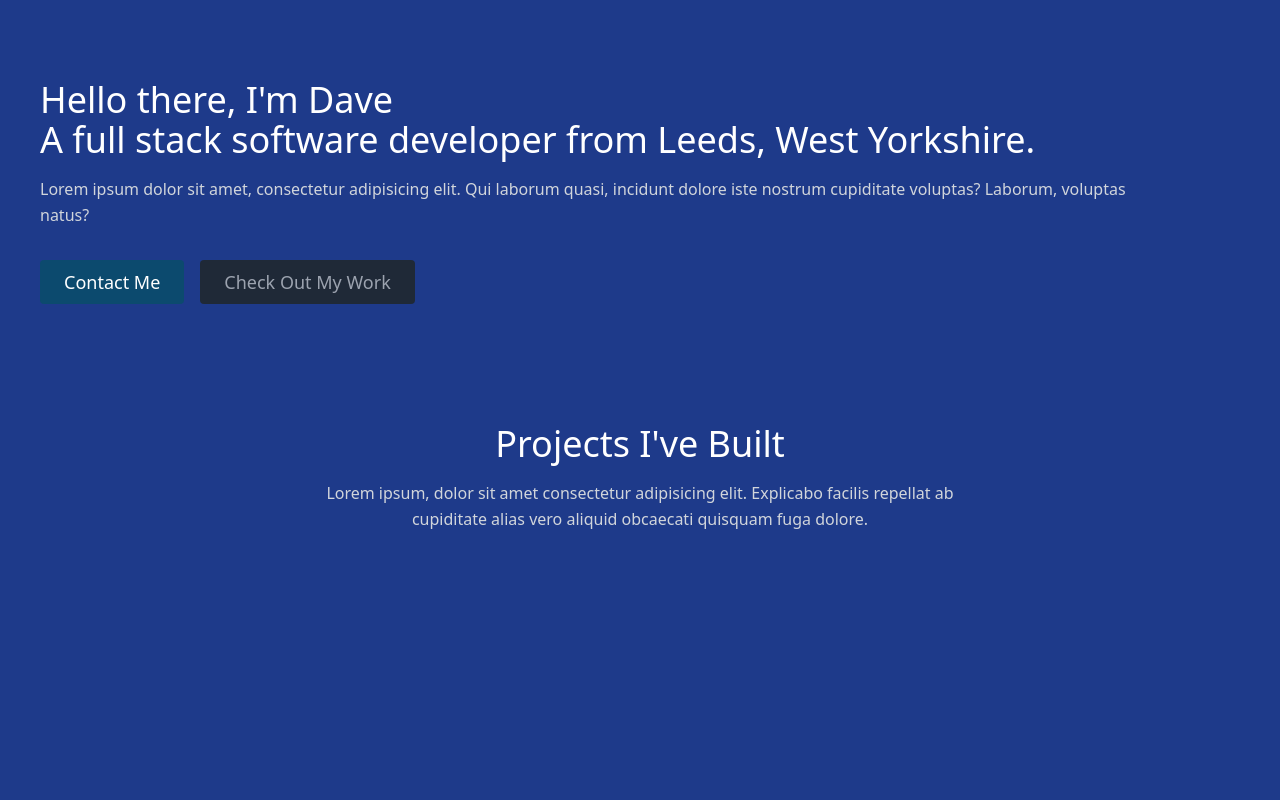
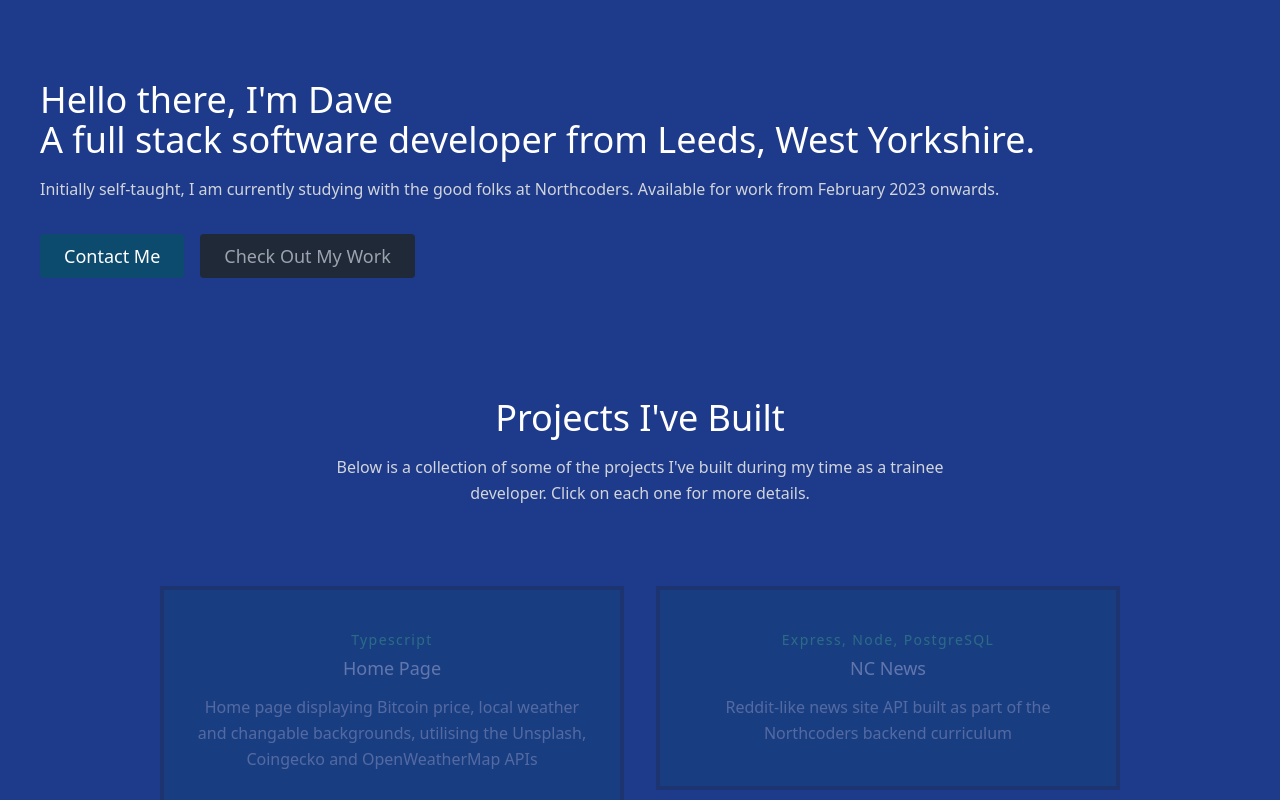
Before and after one commit to druoc/portfolio-site, a React (Vite) app: page / in a window 1280 px wide. Shown: the top 800 px of the page. Built offline with nearby package versions, Linux system fonts and the light colour scheme.

Commit message:
Removed dummy text and filled out info sections. Adjusted opacity of project component

```diff
--- a/src/components/About.jsx
+++ b/src/components/About.jsx
@@ -8,9 +8,8 @@ const About = () => {
             <br />A full stack software developer from Leeds, West Yorkshire.
           </h1>
           <p className="mb-8 leading-relaxed">
-            Lorem ipsum dolor sit amet, consectetur adipisicing elit. Qui
-            laborum quasi, incidunt dolore iste nostrum cupiditate voluptas?
-            Laborum, voluptas natus?
+            Initially self-taught, I am currently studying with the good folks
+            at Northcoders. Available for work from February 2023 onwards.
           </p>
           <div className="flex justify-center">
             <a
--- a/src/components/Projects.jsx
+++ b/src/components/Projects.jsx
@@ -9,9 +9,8 @@ const Projects = () => {
             Projects I've Built
           </h1>
           <p className="lg:w-2/3 mx-auto leading-relaxed text-base">
-            Lorem ipsum, dolor sit amet consectetur adipisicing elit. Explicabo
-            facilis repellat ab cupiditate alias vero aliquid obcaecati quisquam
-            fuga dolore.
+            Below is a collection of some of the projects I've built during my
+            time as a trainee developer. Click on each one for more details.
           </p>
         </div>
         <div className="flex flex-wrap -m-4">
@@ -22,7 +21,7 @@ const Projects = () => {
               className="sm:w-1/2 w-100 p-4"
             >
               <div className="flex relative">
-                <div className="px-8 py-10 relative z-10 w-full border-4 border-gray-800 bg-sky-900 opacity-0 hover:opacity-100">
+                <div className="px-8 py-10 relative z-10 w-full border-4 border-gray-800 bg-sky-900 opacity-30 hover:opacity-100">
                   <h2 className="tracking-widest text-sm title-font font-medium text-green-400 mb-1">
                     {project.subtitle}
                   </h2>
```
